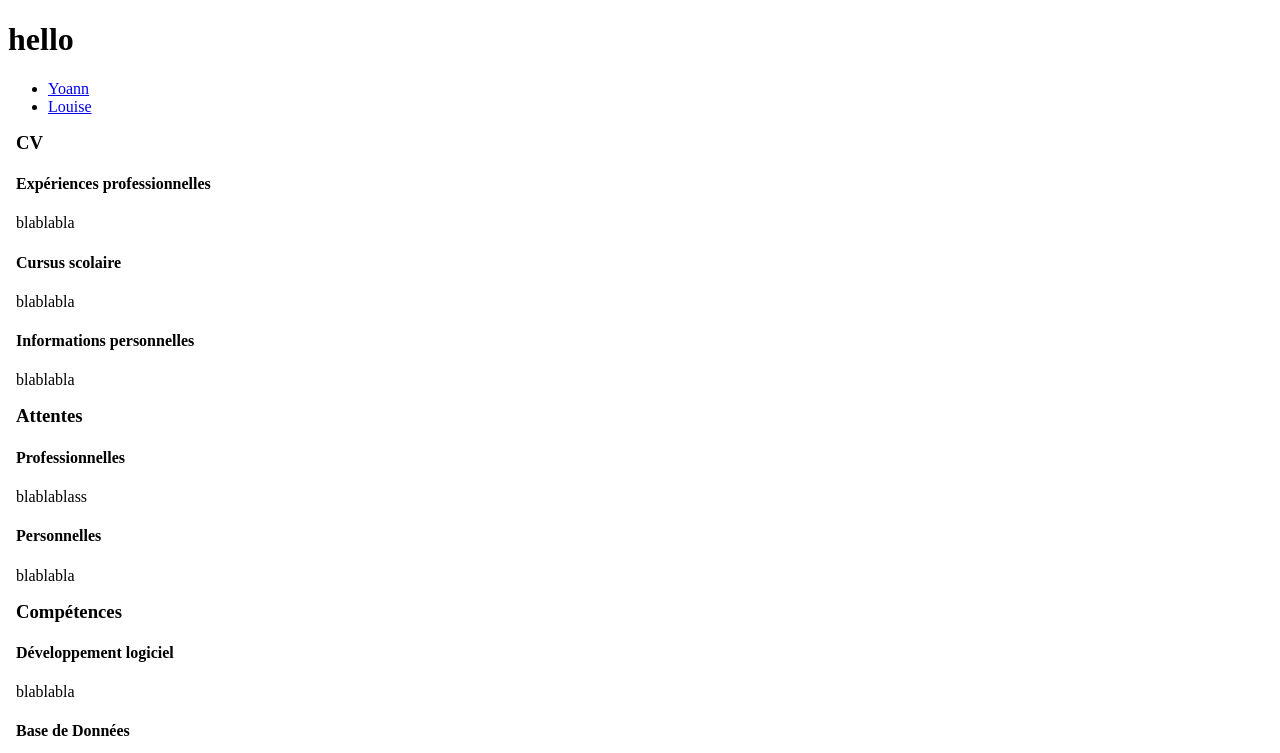
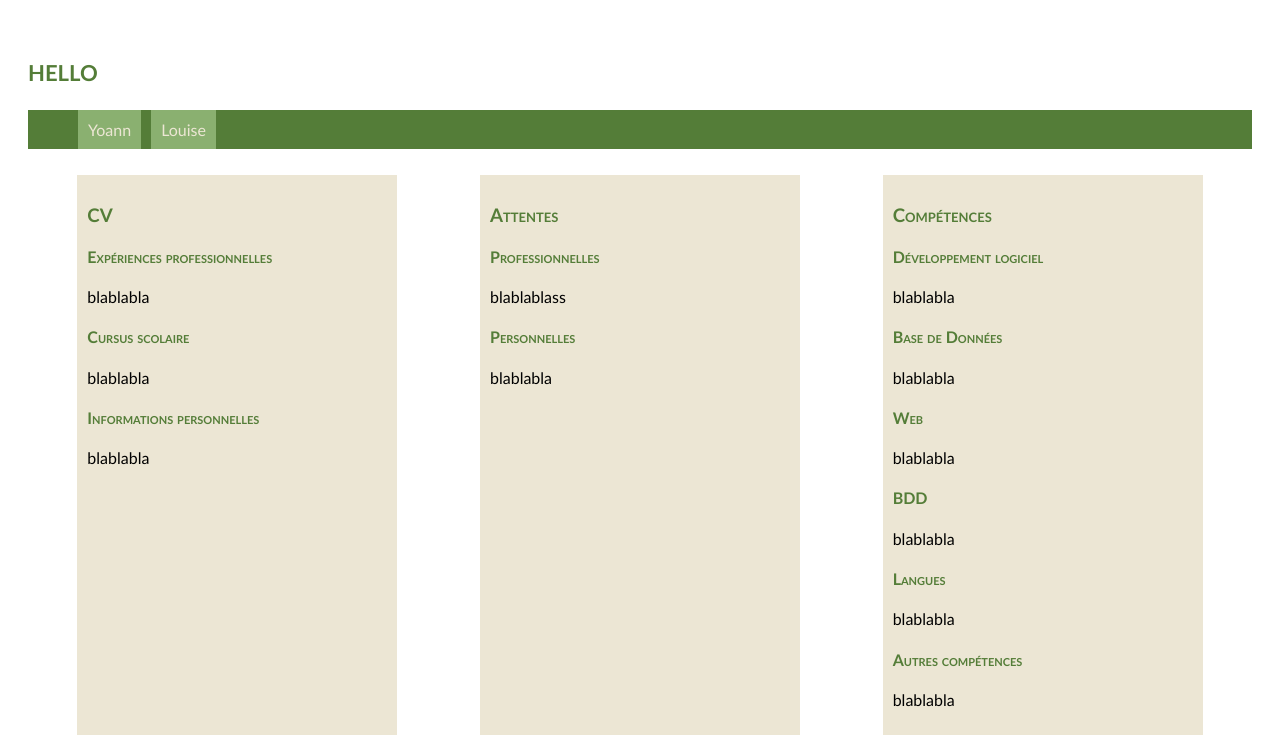
Before and after one commit to louloucandance/ComProjet, an Angular app in the folder projetCom/: page / in a window 1280 px wide. Shown: the top 753 px of the page. Built offline with nearby package versions, Linux system fonts and the light colour scheme.

Commit message:
Css pas trop mal

```diff
--- a/projetCom/src/app/app.component.css
+++ b/projetCom/src/app/app.component.css
@@ -1,7 +1,44 @@
-articles {
-    border-color : blue;
+
+.all{
+  margin : -20px;
+  padding: 40px;
+  font-family: "Gill Sans", sans-serif;
 }
-h3 {
-    padding : 0 px;
-    margin : 0px;
+.progress{
+  background-color: blue;
+  width:inherit;
+  height: 5px;
 }
+h1,h2,h3,h4,h5{
+  color: #547D38;
+  font-variant: small-caps;
+}
+.nav{
+  background-color: #547D38;
+}
+li{
+  padding: 10px;
+  margin-left: 10px;
+  background-color: #8AB070;
+  display: inline-block;
+}
+a{
+  text-decoration: none;
+  color: #ECE6D4;
+}
+
+article{
+  padding: 10px;
+  margin : 10px;
+  background-color: #ECE6D4;
+  width: 30%;
+  max-width: 300px;
+  min-width: 150px;
+}
+
+body{
+  display: flex;
+  justify-content: space-around;
+  align-content : flex-start;
+  flex-wrap: wrap;
+}
```
